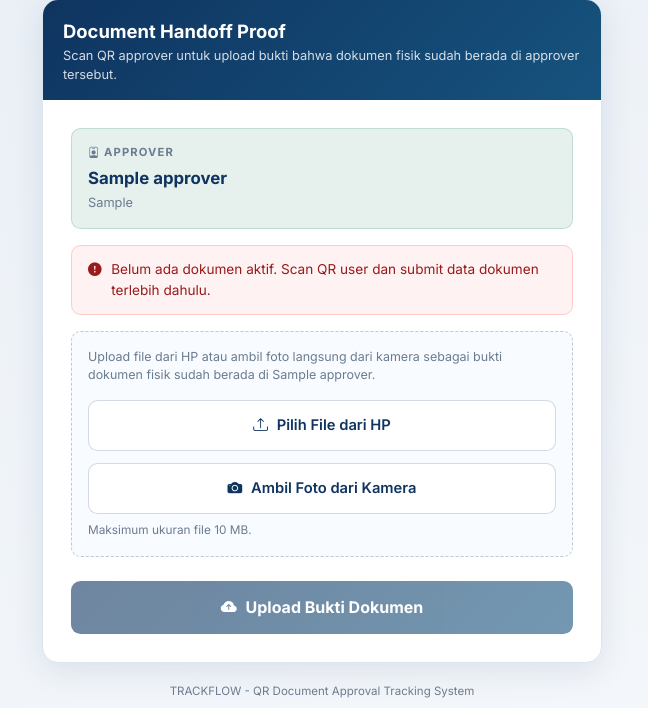
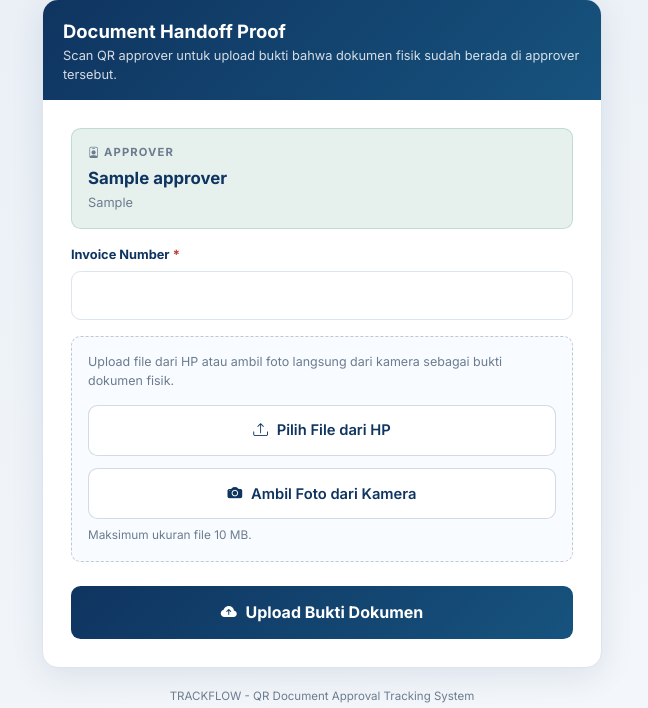
Before and after one commit to socimaswarehouse/trackflow, a FastAPI app: a page that uses app/templates/approver_upload_form.html in a window 1280 px wide. Shown: the part 110-818 px from the top of the page, without its empty margins (318-966 px from the left). Run offline with FastAPI, Linux system fonts and the light colour scheme; tables that the repository leaves empty hold one stand-in row (values such as "Sample post").

Commit message:
update dashboard

```diff
--- a/app/routes/submission_routes.py
+++ b/app/routes/submission_routes.py
@@ -17,6 +17,7 @@ from app.services.document_service import (
     assign_document_to_approver,
     attach_file_to_document,
     create_document,
+    find_open_document_by_invoice,
 )
 from app.services.status_service import ALLOWED_DOCUMENT_STATUSES, attach_display_status
 from app.services.user_service import get_user_by_id
@@ -138,8 +139,6 @@ def get_approver_upload_page(
 
     active_document = _get_active_document_from_request(request, db)
     page_error = request.query_params.get("error")
-    if page_error is None:
-        page_error = _build_handoff_guard_message(active_document, approver.id)
 
     return _render_approver_upload_page(
         request=request,
@@ -154,7 +153,7 @@ def get_approver_upload_page(
 async def submit_approver_handoff(
     request: Request,
     slug: str,
-    document_id: int = Form(...),
+    invoice_number: str = Form(...),
     attachment: UploadFile | None = File(default=None),
     camera_attachment: UploadFile | None = File(default=None),
     db: Session = Depends(get_db),
@@ -163,8 +162,20 @@ async def submit_approver_handoff(
     if approver is None:
         raise HTTPException(status_code=404, detail="Approver not found")
 
-    active_document = _get_document_for_handoff(db, document_id)
+    cleaned_invoice_number = invoice_number.strip()
+    active_document = find_open_document_by_invoice(db, cleaned_invoice_number)
     uploaded_attachment = _pick_uploaded_attachment(camera_attachment, attachment)
+
+    if not cleaned_invoice_number:
+        return _render_approver_upload_page(
+            request=request,
+            approver=approver,
+            active_document=None,
+            success_message=None,
+            error_message="Invoice Number wajib diisi sebelum upload bukti dokumen.",
+            form_invoice_number=invoice_number,
+            status_code=422,
+        )
 
     if active_document is None:
         return _render_approver_upload_page(
@@ -172,7 +183,11 @@ async def submit_approver_handoff(
             approver=approver,
             active_document=None,
             success_message=None,
-            error_message="Dokumen aktif tidak ditemukan. Silakan scan QR user dan submit data dokumen terlebih dahulu.",
+            error_message=(
+                "Invoice Number tidak ditemukan di Document Data Submission "
+                "atau dokumen tersebut sudah selesai/rejected."
+            ),
+            form_invoice_number=cleaned_invoice_number,
             status_code=422,
         )
 
@@ -183,6 +198,7 @@ async def submit_approver_handoff(
             active_document=active_document,
             success_message=None,
             error_message="Foto atau file dokumen wajib diupload saat scan QR approver.",
+            form_invoice_number=cleaned_invoice_number,
             status_code=422,
         )
 
@@ -199,6 +215,7 @@ async def submit_approver_handoff(
             active_document=active_document,
             success_message=None,
             error_message=str(exc),
+            form_invoice_number=cleaned_invoice_number,
             status_code=422,
         )
 
@@ -210,6 +227,7 @@ async def submit_approver_handoff(
             active_document=active_document,
             success_message=None,
             error_message="Attachment is too large. Maximum file size is 10 MB.",
+            form_invoice_number=cleaned_invoice_number,
             status_code=422,
         )
 
@@ -225,10 +243,18 @@ async def submit_approver_handoff(
         file_size=len(file_content),
     )
 
-    return RedirectResponse(
+    response = RedirectResponse(
         url=f"/submit/{approver.slug}?success=1&doc={active_document.doc_number}",
         status_code=303,
     )
+    response.set_cookie(
+        key=ACTIVE_DOCUMENT_COOKIE,
+        value=str(active_document.id),
+        httponly=True,
+        samesite="lax",
+        max_age=60 * 60 * 12,
+    )
+    return response
 
 
 def _save_uploaded_file(original_name: str, content: bytes) -> Path | None:
@@ -285,9 +311,9 @@ def _render_approver_upload_page(
     active_document: Document | None,
     success_message: str | None,
     error_message: str | None,
+    form_invoice_number: str | None = None,
     status_code: int = 200,
 ):
-    upload_locked = _build_handoff_guard_message(active_document, approver.id) is not None
     return templates.TemplateResponse(
         request=request,
         name="approver_upload_form.html",
@@ -296,7 +322,13 @@ def _render_approver_upload_page(
             "active_document": active_document,
             "success_message": success_message,
             "error_message": error_message,
-            "upload_locked": upload_locked,
+            "form_invoice_number": (
+                form_invoice_number
+                if form_invoice_number is not None
+                else active_document.invoice_number
+                if active_document is not None
+                else ""
+            ),
         },
         status_code=status_code,
     )
@@ -354,11 +386,11 @@ def _build_approver_success_message(request: Request) -> str | None:
     document_number = request.query_params.get("doc")
     if document_number:
         return (
-            "Bukti serah dokumen berhasil diupload. "
+            "Bukti serah dokumen berhasil diupload dan Current Location sudah diperbarui. "
             f"Reference: {document_number}"
         )
 
-    return "Bukti serah dokumen berhasil diupload."
+    return "Bukti serah dokumen berhasil diupload dan Current Location sudah diperbarui."
 
 
 def _get_active_document_from_request(
@@ -407,26 +439,3 @@ def _get_user_active_document(
         return None
 
     return active_document
-
-
-def _build_handoff_guard_message(
-    document: Document | None,
-    approver_id: int,
-) -> str | None:
-    if document is None:
-        return "Belum ada dokumen aktif. Scan QR user dan submit data dokumen terlebih dahulu."
-
-    if document.approver_id and document.approver_id != approver_id:
-        current_status = (document.status or "").upper()
-        if current_status not in {"APPROVED", "COMPLETED", "REJECTED"}:
-            current_approver_name = (
-                document.approver.approval_name
-                if document.approver is not None
-                else "approver lain"
-            )
-            return (
-                f"Invoice {document.invoice_number} masih berada di "
-                f"{current_approver_name} dan belum approved."
-            )
-
-    return None
--- a/app/templates/approver_upload_form.html
+++ b/app/templates/approver_upload_form.html
@@ -142,6 +142,34 @@
             background: #f8fbff;
             padding: 1rem;
         }
+        .tf-form-group {
+            margin-bottom: 1rem;
+        }
+        .tf-form-label {
+            display: block;
+            font-size: 0.8rem;
+            font-weight: 700;
+            color: var(--tf-primary);
+            margin-bottom: 0.45rem;
+        }
+        .tf-required {
+            color: var(--tf-danger);
+        }
+        .tf-input {
+            width: 100%;
+            min-height: 2.9rem;
+            border: 1.5px solid var(--tf-border);
+            border-radius: var(--tf-radius-sm);
+            padding: 0.75rem 0.85rem;
+            font-size: 0.95rem;
+            color: var(--tf-text);
+            background: #fff;
+        }
+        .tf-input:focus {
+            outline: none;
+            border-color: var(--tf-primary-mid);
+            box-shadow: 0 0 0 0.18rem rgba(22, 83, 126, 0.14);
+        }
         .tf-upload-copy {
             font-size: 0.78rem;
             color: var(--tf-muted);
@@ -283,11 +311,24 @@
                 {% endif %}
 
                 <form method="post" action="{{ request.url.path }}" enctype="multipart/form-data">
-                    <input type="hidden" name="document_id" value="{{ active_document.id if active_document else 0 }}">
+                    <div class="tf-form-group">
+                        <label for="invoice_number" class="tf-form-label">
+                            Invoice Number <span class="tf-required">*</span>
+                        </label>
+                        <input
+                            type="text"
+                            class="tf-input"
+                            id="invoice_number"
+                            name="invoice_number"
+                            value="{{ form_invoice_number }}"
+                            required
+                            autocomplete="off"
+                        >
+                    </div>
 
                     <div class="tf-upload-card">
                         <div class="tf-upload-copy">
-                            Upload file dari HP atau ambil foto langsung dari kamera sebagai bukti dokumen fisik sudah berada di {{ approver.approval_name }}.
+                            Upload file dari HP atau ambil foto langsung dari kamera sebagai bukti dokumen fisik.
                         </div>
 
                         <div class="tf-upload-actions">
@@ -301,7 +342,6 @@
                                 id="attachment"
                                 name="attachment"
                                 accept=".pdf,.doc,.docx,.xls,.xlsx,.jpg,.jpeg,.png,.webp,image/*"
-                                {% if upload_locked or not active_document %}disabled{% endif %}
                             >
 
                             <label for="camera_attachment" class="tf-upload-btn">
@@ -315,7 +355,6 @@
                                 name="camera_attachment"
                                 accept="image/*"
                                 capture="environment"
-                                {% if upload_locked or not active_document %}disabled{% endif %}
                             >
                         </div>
 
@@ -329,7 +368,7 @@
                         </div>
                     </div>
 
-                    <button type="submit" class="tf-submit-btn mt-4" {% if upload_locked or not active_document %}disabled{% endif %}>
+                    <button type="submit" class="tf-submit-btn mt-4">
                         <i class="bi bi-cloud-arrow-up-fill"></i>
                         Upload Bukti Dokumen
                     </button>
```
Also changed, not shown: app/services/document_service.py (+0 -15 lines).
